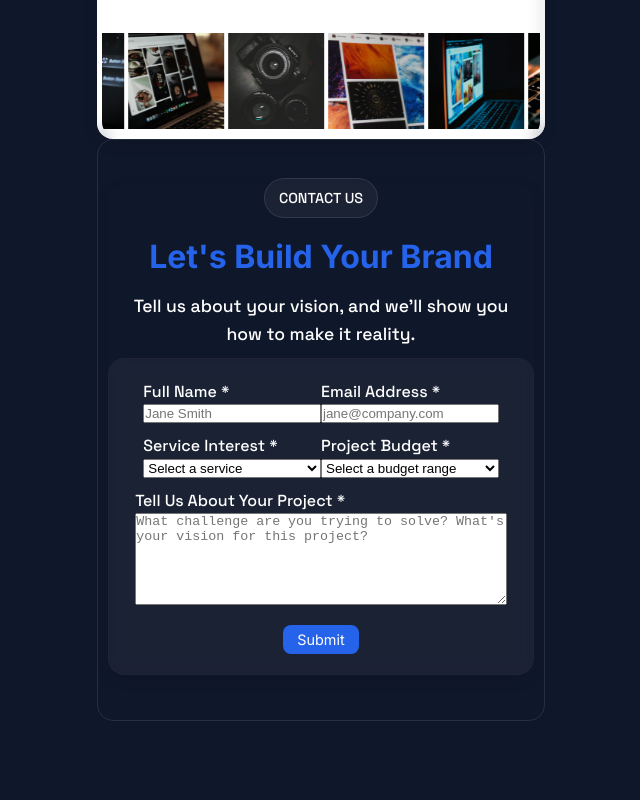
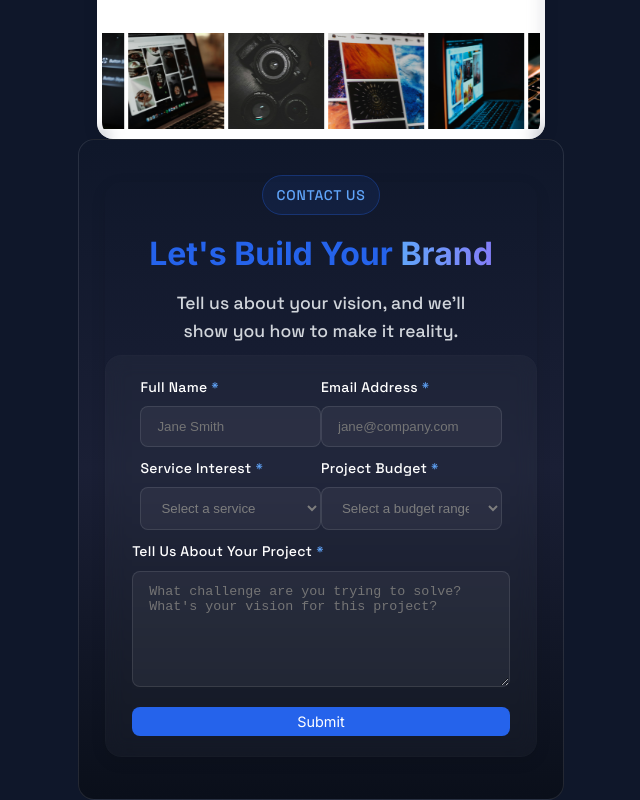
Before and after one commit to Lebo-Madikane/Atum., a Next.js app: page / in a window 1280 px wide. Shown: the part 3123-3923 px from the top of the page, without its empty margins (319-959 px from the left). Before the commit the page ends 3844 px from the top, so only its background shows below. Built offline with nearby package versions, Linux system fonts and the light colour scheme; a web font is replaced by a local one.

Commit message:
style the ContactForm component

```diff
--- a/src/components/ContactForm/ContactForm.js
+++ b/src/components/ContactForm/ContactForm.js
@@ -64,14 +64,14 @@ export default function ContactForm() {
                 <Card className={styles.contactFormCard}>
                     <div className={styles.contactFormHeader}>
                         <h9>CONTACT US</h9>
-                        <h2>Let's Build Your Brand</h2>
+                        <h2>Let's Build Your <span className={styles.brand}>Brand</span></h2>
                         <p>Tell us about your vision, and we'll show you how to make it reality.</p>
                     </div>
                     <form className={styles.contactForm} onSubmit={handleSubmit}>
                         <div className={styles.formGroup}>
                             <div className={styles.formfullName}>
-                                <label htmlFor="fullName" className="formLabel">
-                                    Full Name <span className="formRequired">*</span>
+                                <label htmlFor="fullName" className={styles.formLabel}>
+                                    Full Name <span className={styles.formRequired}>*</span>
                                 </label>
                                 <input
                                     type="text"
@@ -79,14 +79,14 @@ export default function ContactForm() {
                                     name="fullName"
                                     value={formData.fullName}
                                     onChange={handleChange}
-                                    className="formInput"
+                                    className={styles.formInput}
                                     placeholder="Jane Smith"
                                     required
                                 />
                             </div>
                             <div className={styles.formEmail}>
-                                <label htmlFor="email" className="formLabel">
-                                    Email Address <span className="formRequired">*</span>
+                                <label htmlFor="email" className={styles.formLabel}>
+                                    Email Address <span className={styles.formRequired}>*</span>
                                 </label>
                                 <input
                                     type="email"
@@ -94,7 +94,7 @@ export default function ContactForm() {
                                     name="email"
                                     value={formData.email}
                                     onChange={handleChange}
-                                    className="formInput"
+                                    className={styles.formInput}
                                     placeholder="jane@company.com"
                                     required
                                 />
@@ -102,15 +102,15 @@ export default function ContactForm() {
                         </div>
                         <div className={styles.formGroup}>
                             <div className={styles.formService}>
-                                <label htmlFor="service" className="formLabel">
-                                    Service Interest <span className="formRequired">*</span>
+                                <label htmlFor="service" className={styles.formLabel}>
+                                    Service Interest <span className={styles.formRequired}>*</span>
                                 </label>
                                 <select
                                     id="service"
                                     name="service"
                                     value={formData.service}
                                     onChange={handleChange}
-                                    className="formSelect"
+                                    className={styles.formSelect}
                                     required
                                 >
                                     <option value="">Select a service</option>
@@ -123,15 +123,15 @@ export default function ContactForm() {
                                 </select>
                             </div>
                             <div className={styles.formBudget}>
-                                <label htmlFor="budget" className="formLabel">
-                                    Project Budget <span className="formRequired">*</span>
+                                <label htmlFor="budget" className={styles.formLabel}>
+                                    Project Budget <span className={styles.formRequired}>*</span>
                                 </label>
                                 <select
                                     id="budget"
                                     name="budget"
                                     value={formData.budget}
                                     onChange={handleChange}
-                                    className="formSelect"
+                                    className={styles.formSelect}
                                     required
                                 >
                                     <option value="">Select a budget range</option>
@@ -145,15 +145,15 @@ export default function ContactForm() {
                             </div>
                         </div>
                         <div className={styles.formDescription}>
-                            <label htmlFor="projectDescription" className="formLabel">
-                                Tell Us About Your Project <span className="formRequired">*</span>
+                            <label htmlFor="projectDescription" className={styles.formLabel}>
+                                Tell Us About Your Project <span className={styles.formRequired}>*</span>
                             </label>
                             <textarea
                                 id="projectDescription"
                                 name="projectDescription"
                                 value={formData.projectDescription}
                                 onChange={handleChange}
-                                className="formTextarea"
+                                className={styles.formTextarea}
                                 placeholder="What challenge are you trying to solve? What's your vision for this project?"
                                 rows="6"
                                 required
--- a/src/components/ContactForm/ContactForm.module.scss
+++ b/src/components/ContactForm/ContactForm.module.scss
@@ -2,10 +2,14 @@
 @use '../../styles/mixins' as *;
 
 .contactFormSection {
-    width: 35%;
+    width: 38%;
     //height: 500px;
     margin: 0 auto;
     border-radius: 16px;
+    padding: 2rem 1rem;
+    background: linear-gradient(to bottom, #0f172a, #1a1f35, #0a0f1a);
+    //pointer-events: none;
+    backdrop-filter: blur(8px);
     border: 1px solid rgba(255, 255, 255, 0.1);
     @include flex-center;
 
@@ -26,25 +30,47 @@
             background: none;
 
             .contactFormHeader {
-                h9{
-                    font-size: 0.9rem;
+                h9 {
+                    color: #60A5FA;
+                    background: rgba(37, 99, 235, 0.1);
+                    font-size: 0.875rem;
+                    letter-spacing: 0.05em;
                     padding: 10px 14px;
                     border-radius: 26px;
-                    border: 1px solid rgba(255, 255, 255, 0.1);
-                    background: rgba(255, 255, 255, 0.05);
+                    border: 1px solid rgba(37, 99, 235, 0.3);
                     backdrop-filter: blur(8px);
                 }
 
                 h2 {
                     margin-top: 20px;
+                    font-weight: 700;
+
+                    .brand {
+                        background: linear-gradient(to right, #60A5FA, #A855F7);
+                        background-size: 200% auto;
+                        -webkit-background-clip: text;
+                        background-clip: text;
+                        -webkit-text-fill-color: transparent;
+                        will-change: transform;
+                        transform: translateZ(0);
+
+                        animation: gradient-shift 3s ease infinite;
+                    }
+                }
+
+                p{
+                    width: 80%;
+                    margin: 0 auto;
+                    color: #D1D5DB;
+
                 }
             }
 
             .contactForm {
                 padding: 20px 10px;
                 border-radius: 16px;
-                background: rgba(255, 255, 255, 0.05);
-                backdrop-filter: blur(8px);
+                background: rgba(255, 255, 255, 0.03);
+                backdrop-filter: blur(10px);
                 border: 1px solid rgba(255, 255, 255, 0.01);
 
                 .formGroup {
@@ -59,6 +85,24 @@
                         width: 44%;
                         display: flex;
                         flex-direction: column;
+
+                        .formLabel {
+                            font-size: 0.875rem;
+                            margin-bottom: 0.5rem;
+                            letter-spacing: 0.02em;
+
+                            .formRequired {
+                                color: #60A5FA;
+                            }
+                        }
+                    }
+
+                    .formInput, .formSelect {
+                        background: rgba(255, 255, 255, 0.05);
+                        border: 1px solid rgba(255, 255, 255, 0.1);
+                        border-radius: 8px;
+                        padding: 12px 16px;
+                        color: #7e7e7e;
                     }
                 }
 
@@ -68,6 +112,32 @@
                     text-align: left;
                     display: flex;
                     flex-direction: column;
+
+                    .formLabel {
+                        font-size: 0.875rem;
+                        margin-bottom: 0.5rem;
+                        letter-spacing: 0.02em;
+
+                        .formRequired {
+                            color: #60A5FA;
+                        }
+                    }
+
+                    .formTextarea {
+                        background: rgba(255, 255, 255, 0.05);
+                        border: 1px solid rgba(255, 255, 255, 0.1);
+                        border-radius: 8px;
+                        padding: 12px 16px;
+                    }
+                }
+
+                Button {
+                    width: 92%;
+                    cursor: pointer;
+
+                    &:hover {
+                        background-color: var(--color-secondary);
+                    }
                 }
             }
         }
```
